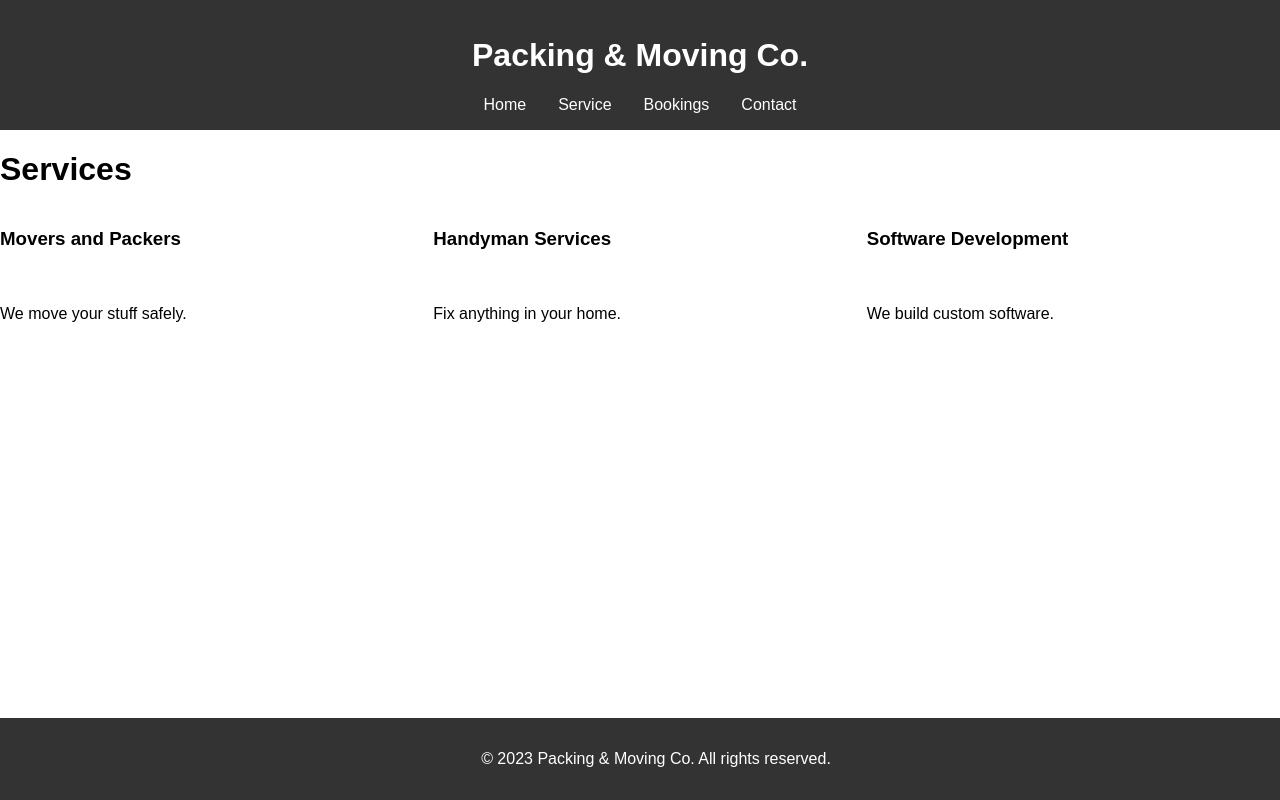
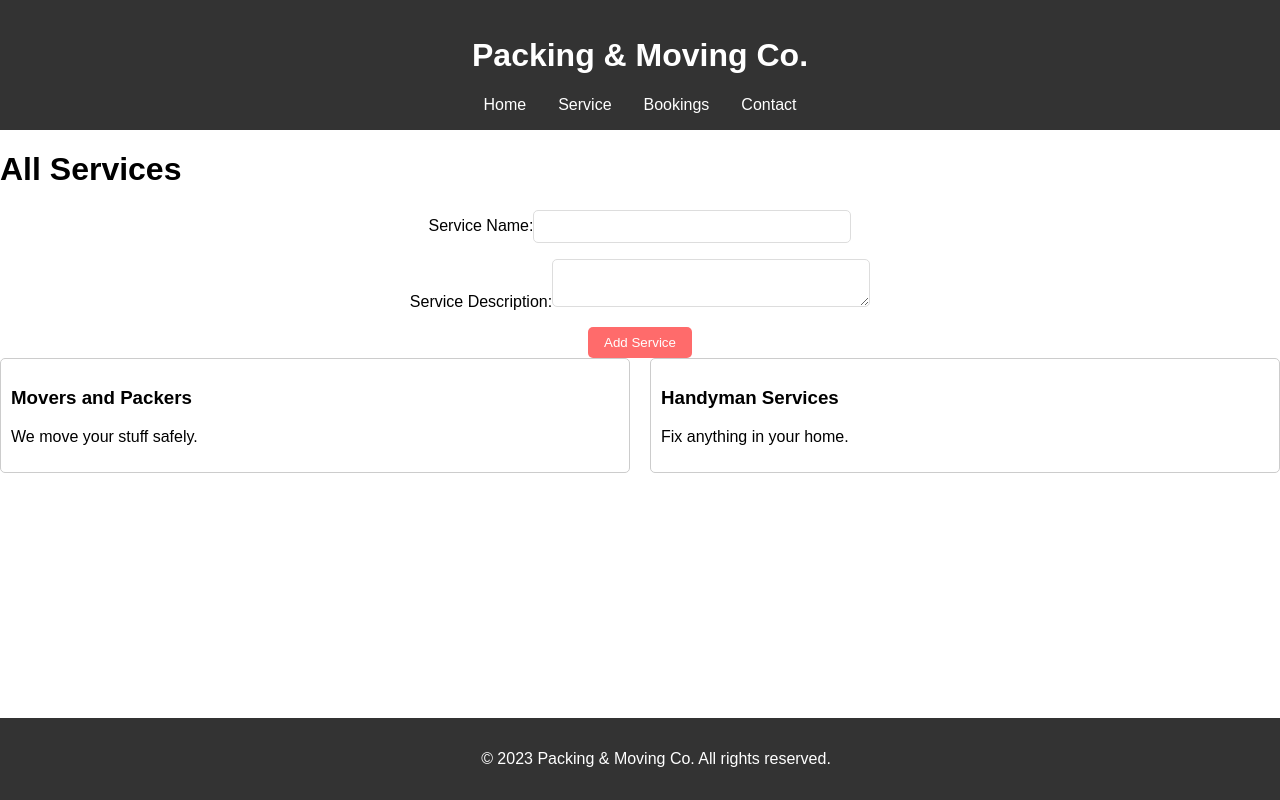
Before and after one commit to GurprakashS/Okanagan_Movers, a React (Vite) app: page /services in a window 1280 px wide. Built offline with nearby package versions, Linux system fonts and the light colour scheme.

Commit message:
now user can add their own choice of serives

```diff
--- a/src/pages/services.jsx
+++ b/src/pages/services.jsx
@@ -1,7 +1,8 @@
-import { div } from "framer-motion/client";
-import React from "react";
+import React, { useState } from "react";
 
-const services = [
+const Services = () => {
+  // Step 1: Define initial services (hardcoded for now)
+  const initialServices = [
     {
       id: 1,
       name: "Movers and Packers",
@@ -12,22 +13,71 @@ const services = [
       name: "Handyman Services",
       description: "Fix anything in your home.",
     },
-  {
-    id: 3,
-    name: "Software Development",
-    description: "We build custom software.",
-  },
   ];
+  // State to manage the list of Services
+  const [services, setServices] = useState(initialServices);
 
-const Services = () => {
+  //State for the form inputs
+  const [newService, setNewService] = useState({ name: "", description: "" });
+
+  const handleInputChanges = (e) => {
+    const { name, value } = e.target;
+    setNewService({
+      ...newService,
+      [name]: value,
+    });
+  };
+
+  const handleSubmit = (e) => {
+    e.preventDefault();
+
+    const service = {
+      id: services.length + 1,
+      name: newService.name,
+      description: newService.description,
+    };
+
+    setServices([...services, service]);
+
+    setNewService({
+      name: "",
+      description: "",
+    });
+  };
   return (
     <div>
-      <h1>Services</h1>
+      <h1>All Services</h1>
+
+      {/* Form to add a new service */}
+      <form onSubmit={handleSubmit}>
+        <div>
+          <label>Service Name:</label>
+          <input
+            type="text"
+            name="name"
+            value={newService.name}
+            onChange={handleInputChanges}
+            required
+          />
+        </div>
+        <div>
+          <label>Service Description:</label>
+          <textarea
+            name="description"
+            value={newService.description}
+            onChange={handleInputChanges}
+            required
+          />
+        </div>
+        <button type="submit">Add Service</button>
+      </form>
+
+      {/* List of services */}
       <div className="service-list">
         {services.map((service) => (
-          <div key={services.id} className="service-list">
+          <div key={service.id} className="service-item">
             <h3>{service.name}</h3>
-            <p> {service.description}</p>
+            <p>{service.description}</p>
           </div>
         ))}
       </div>
```
Lines whose indentation alone changed are shown as unchanged.
